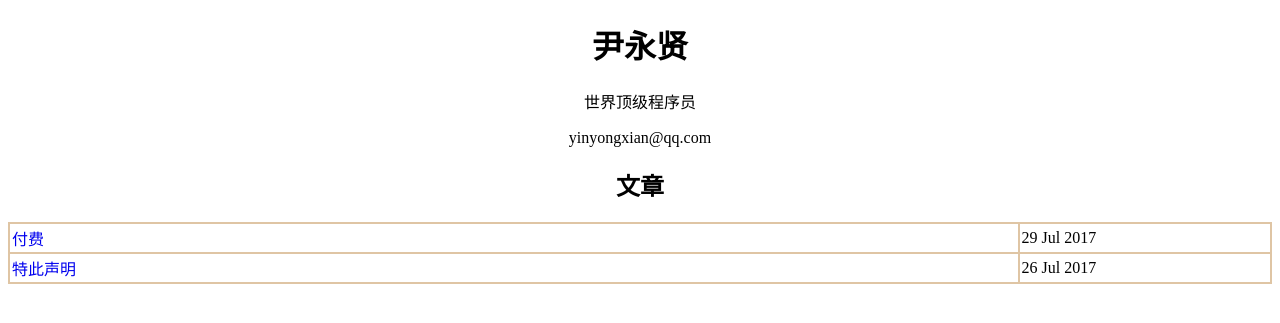
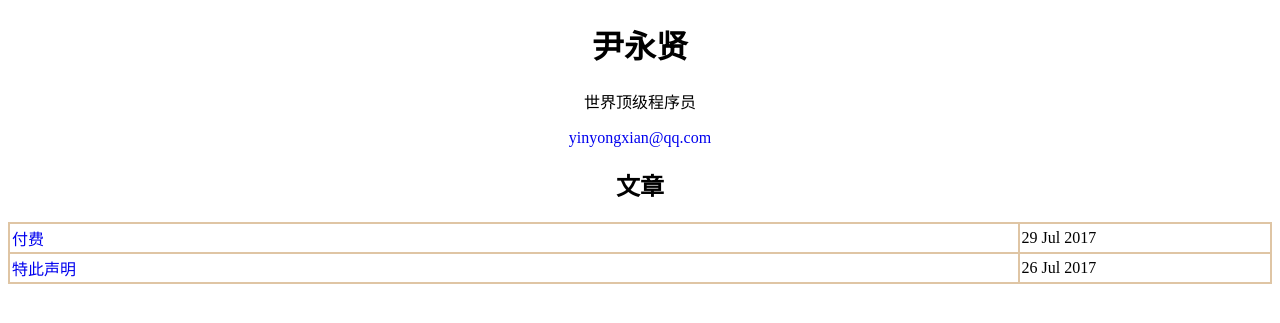
Before and after one commit to yinyongxian/yinyongxian.github.io, a Jekyll site: the page built from index.html, in a window 1280 px wide. Shown: the top 323 px of the page. Built offline with Jekyll 4.4.1, drawn with Linux system fonts in a browser that asks for light colours.

Commit message:
添加邮件链接

```diff
--- a/index.html
+++ b/index.html
@@ -22,7 +22,7 @@ a:hover{
 <body>
 <h1 style="text-align:center;">尹永贤</h1>
 <p style="text-align:center;">世界顶级程序员</p>
-<p style="text-align:center;">yinyongxian@qq.com</p>
+<p style="text-align:center;"><a href="mailto:yinyongxian@qq.xcom">yinyongxian@qq.com</a></p>
 <h2 style="text-align:center;">文章</h2>
 <table style="width:100%;" cellpadding="2" cellspacing="0" border="1" bordercolor="#DFC5A4">
     <tbody>
```
